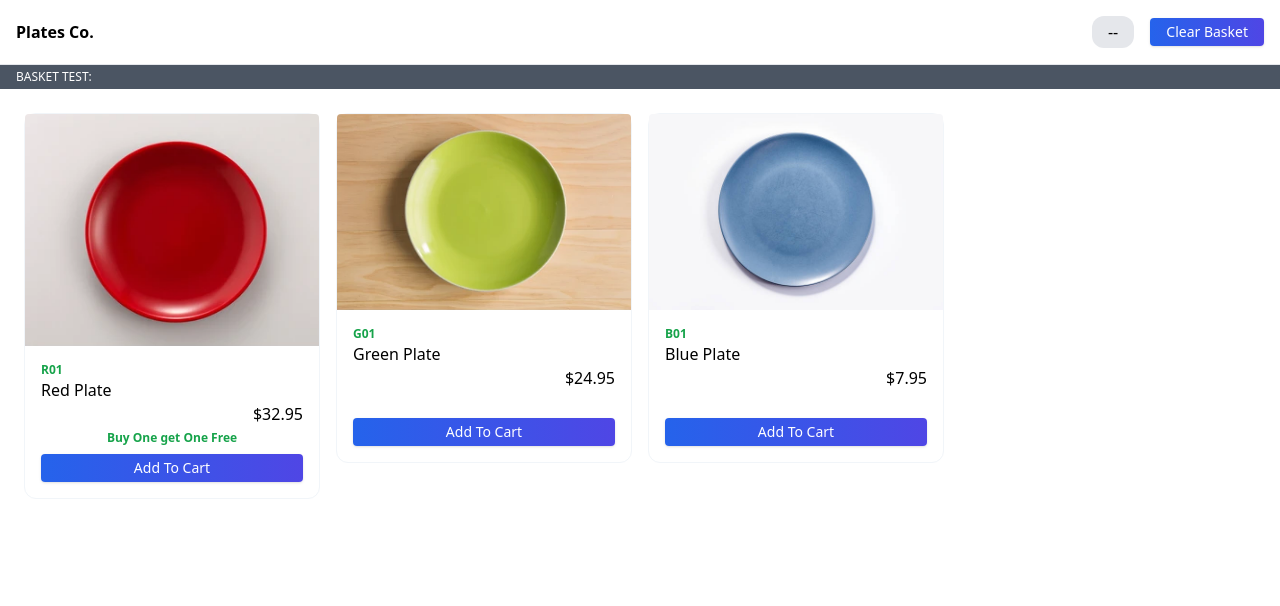
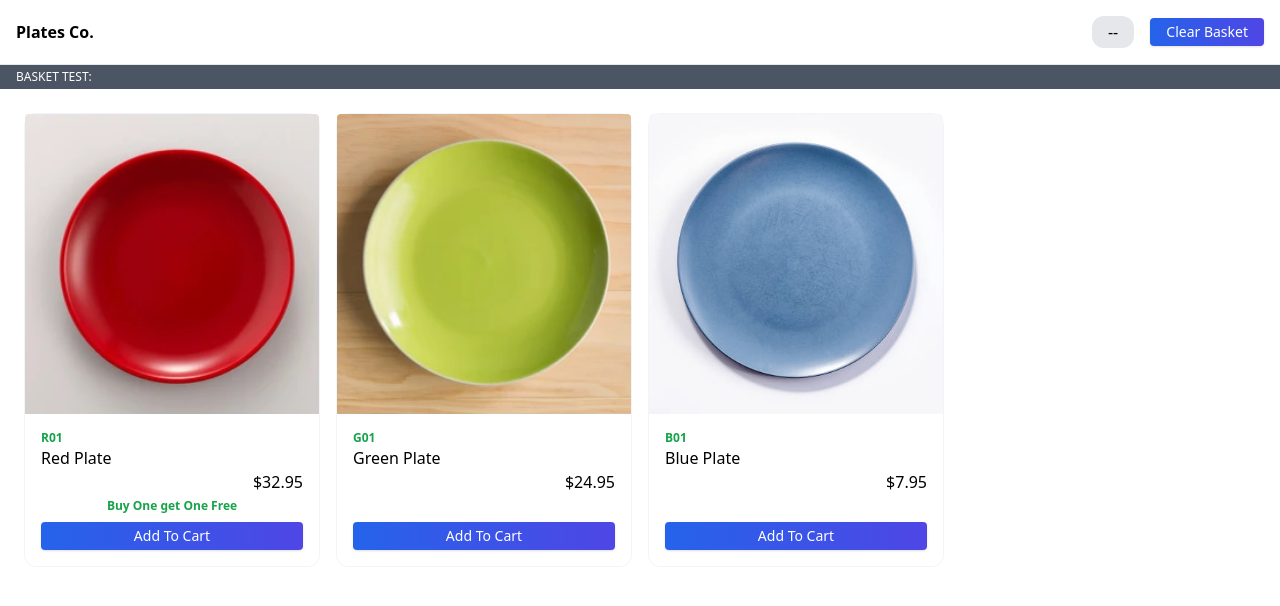
Before and after one commit to mkashifse/plates-co, a React (Create React App) app: page / in a window 1280 px wide. Shown: the top 606 px of the page. Built offline with nearby package versions, Linux system fonts and the light colour scheme.

Commit message:
images changed

```diff
--- a/src/App.js
+++ b/src/App.js
@@ -4,23 +4,24 @@ import { ProductCard } from "./components";
 import { Button, Input } from "./components/kit";
 
 class Plate {
-  constructor(_name, _code, _price, _isOffer = false) {
+  constructor(_name, _code, _price, _isOffer = false, _image) {
     this.name = _name;
     this.code = _code;
     this.price = _price;
     this.isOffer = _isOffer;
+    this.image = _image;
   }
 
   static getRed(price = 32.95) {
-    return new Plate("Red Plate", "R01", price, true);
+    return new Plate("Red Plate", "R01", price, true, "red.png");
   }
 
   static getGreen(price = 24.95) {
-    return new Plate("Green Plate", "G01", price);
+    return new Plate("Green Plate", "G01", price, false, "green.png");
   }
 
   static getBlue(price = 7.95) {
-    return new Plate("Blue Plate", "B01", price);
+    return new Plate("Blue Plate", "B01", price, false, "blue.jpeg");
   }
 }
 
@@ -109,7 +110,6 @@ function App() {
             <div className="p-2" key={i}>
               <ProductCard
                 {...item}
-                isOffer={item.isOffer}
                 onAdd={() => addToBasket(item)}
               ></ProductCard>
             </div>
--- a/src/components/ProductCard.js
+++ b/src/components/ProductCard.js
@@ -2,19 +2,14 @@ import { Button } from "./kit";
 
 const ProductCard = ({ image, name, code, price, onAdd, isOffer }) => (
   <div className=" rounded-xl   hover:shadow-xl border border-slate-100 ">
-    <img
-      src={
-        code === "R01"
-          ? "red.png"
-          : code === "G01"
-          ? "green.png"
-          : "blue.jpeg"
-      }
-      className="aspect-auto rounded-t"
-    ></img>
+    <div className="h-[300px]">
+      <img src={image} className="h-full w-full object-cover rounded-t"></img>
+    </div>
     <div className="p-4">
       <div>
-        <h3 className="text-green-600 text-xs font-bold">{code ? code : "--"}</h3>
+        <h3 className="text-green-600 text-xs font-bold">
+          {code ? code : "--"}
+        </h3>
         <h2>{name ? name : "--"}</h2>
         <p className="text-right">${price ? price : "--"}</p>
       </div>
```
